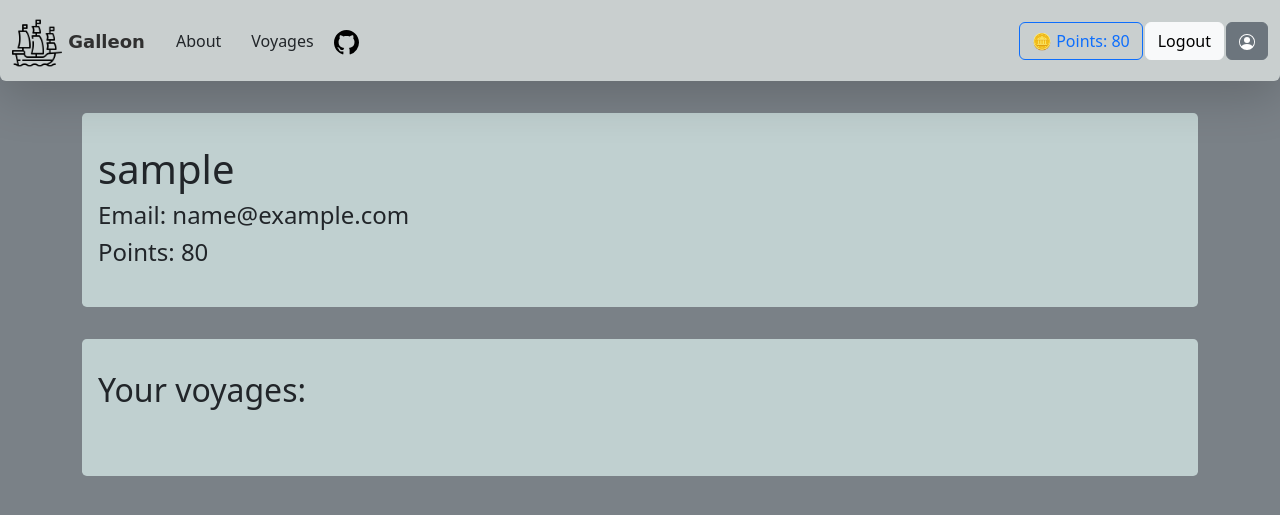
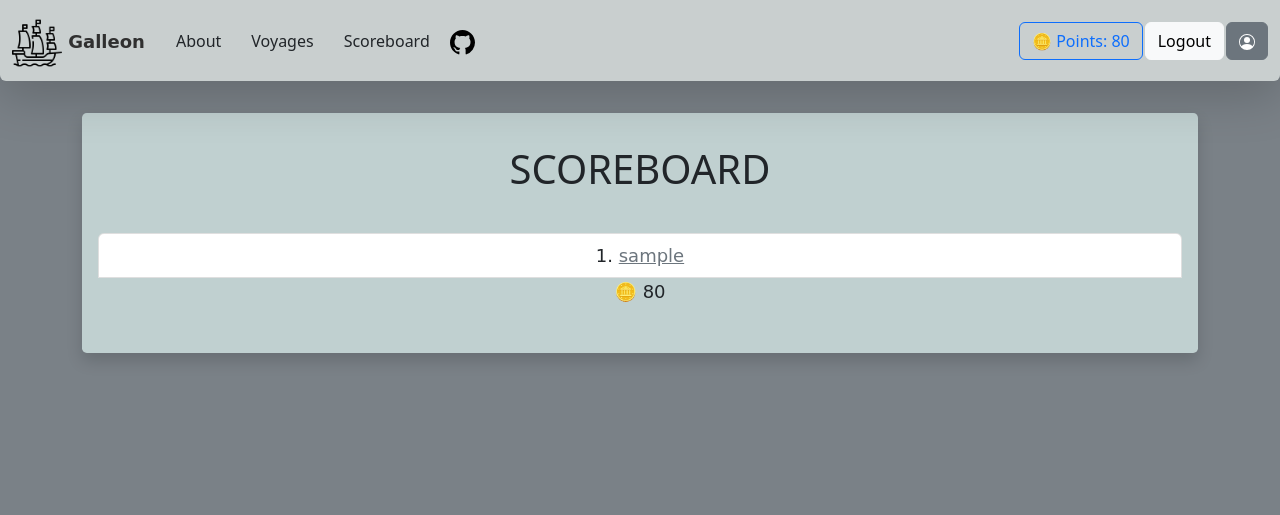
Before and after one commit to Augusto-Sant/galleon-project, a Django app: page /profile/ in a window 1280 px wide. Shown: the top 515 px of the page. Run offline with Django 4.2, Linux system fonts and the light colour scheme; the visitor is signed in with stand-in values (Sample User, id 1); data comes from the database, SQL or seed files in the repository; some web fonts are replaced.

Commit message:
added profile system with foreign keys and scoreboard, css not working as intended though

```diff
--- a/accounts/templates/accounts/base.html
+++ b/accounts/templates/accounts/base.html
@@ -28,8 +28,8 @@
               {% if user.is_authenticated %}
                 <li><a class="button1 btn btn-simple" href="{% url 'toolmanager:tool_index' %}">Voyages</a></li>
               {% else %}
-
               {% endif %}
+              <li><a class="button1 btn btn-simple" href="{% url 'accounts:all_profiles_view' %}">Scoreboard</a></li>
               <a href="https://github.com/Augusto-Sant"><svg xmlns="http://www.w3.org/2000/svg" width="25" height="25" fill="currentcolor Black" class="githu bi bi-github" viewBox="0 0 16 16">
                 <path d="M8 0C3.58 0 0 3.58 0 8c0 3.54 2.29 6.53 5.47 7.59.4.07.55-.17.55-.38 0-.19-.01-.82-.01-1.49-2.01.37-2.53-.49-2.69-.94-.09-.23-.48-.94-.82-1.13-.28-.15-.68-.52-.01-.53.63-.01 1.08.58 1.23.82.72 1.21 1.87.87 2.33.66.07-.52.28-.87.51-1.07-1.78-.2-3.64-.89-3.64-3.95 0-.87.31-1.59.82-2.15-.08-.2-.36-1.02.08-2.12 0 0 .67-.21 2.2.82.64-.18 1.32-.27 2-.27.68 0 1.36.09 2 .27 1.53-1.04 2.2-.82 2.2-.82.44 1.1.16 1.92.08 2.12.51.56.82 1.27.82 2.15 0 3.07-1.87 3.75-3.65 3.95.29.25.54.73.54 1.48 0 1.07-.01 1.93-.01 2.2 0 .21.15.46.55.38A8.012 8.012 0 0 0 16 8c0-4.42-3.58-8-8-8z"/>
               </svg></a>
@@ -37,9 +37,9 @@
             <!-- os de lá >> -->
             <ul class="navbar-nav ms-auto">
               {% if user.is_authenticated %}
-                <li><a class="btn btn-outline-primary" href="{% url 'accounts:profile_view' %}">🪙 Points: {{user.userprofile.profile_points}}</a></li>
+                <li><a class="btn btn-outline-primary" href="{% url 'accounts:all_profiles_view' %}">🪙 Points: {{user.userprofile.profile_points}}</a></li>
                 <li><a class="button1 btn btn-light" href="{% url 'accounts:logout' %}">Logout</a></li>
-                <li><a type="button" href="{% url 'accounts:profile_view' %}" class="btn btn-secondary">
+                <li><a type="button" href="{% url 'accounts:profile_view' user.id|add:'-1' %}" class="btn btn-secondary">
                 <svg xmlns="http://www.w3.org/2000/svg" width="16" height="16" fill="currentColor" class="bi bi-person-circle" viewBox="0 0 16 16">
                 <path d="M11 6a3 3 0 1 1-6 0 3 3 0 0 1 6 0z"/>
                 <path fill-rule="evenodd" d="M0 8a8 8 0 1 1 16 0A8 8 0 0 1 0 8zm8-7a7 7 0 0 0-5.468 11.37C3.242 11.226 4.805 10 8 10s4.757 1.225 5.468 2.37A7 7 0 0 0 8 1z"/>
--- a/accounts/templates/accounts/profile.html
+++ b/accounts/templates/accounts/profile.html
@@ -3,28 +3,31 @@
 {% block body_block %}
 
     <div class="jumbotron">
-        <h1>{{user.username}}</h1>
-        <h4>Email: {{user.email}}</h4>
-        <h4>Points: {{user.userprofile.profile_points}}</h4>
-    </div>
-    <div class="jumbotron">
-        <h2>Your voyages:</h2>
+        <h1 class="newfont fs-1">{{profile.user.username}}</h1>
+        <h4>Email: {{profile.user.email}}</h4>
+        <h4>Points: {{profile.profile_points}}</h4>
+        <p class="border-bottom border-dark"></p>
         <br>
-        {% if user.userprofile.portugal == True %}
-            <h2>Portugal</h2>
-        {% endif %}
-        {% if user.userprofile.andalusia == True %}
-            <h2>Andalusia</h2>
-        {% endif %}
-        {% if user.userprofile.nubia == True %}
-            <h2>Nubia</h2>
-        {% endif %}
-        {% if user.userprofile.england == True %}
-            <h2>England</h2>
-        {% endif %}
-        {% if user.userprofile.brazil == True %}
-            <h2>Brazil</h2>
-        {% endif %}
+        <details>
+            <summary>Voyages:</summary>
+            <p></p>
+            <br>
+            {% if profile.portugal == True %}
+                <h4 class="border-bottom border-dark">Portugal</h4>
+            {% endif %}
+            {% if profile.andalusia == True %}
+                <h4 class="border-bottom border-dark">Andalusia</h4>
+            {% endif %}
+            {% if profile.nubia == True %}
+                <h4 class="border-bottom border-dark">Nubia</h4>
+            {% endif %}
+            {% if profile.england == True %}
+                <h4 class="border-bottom border-dark">England</h4>
+            {% endif %}
+            {% if profile.brazil == True %}
+                <h4 class="border-bottom border-dark">Brazil</h4>
+            {% endif %}
+        </details>
     </div>
 
 
--- /dev/null
+++ b/accounts/templates/accounts/profile_scoreboard.html
@@ -0,0 +1,16 @@
+{% extends "accounts/base.html" %}
+
+{% block body_block %}
+
+    <div class="jumbotron shadow">
+        <h1 align="center">SCOREBOARD</h1>
+        <br>
+        <ol align="center" class="newfont list-group list-group-numbered">
+            {% for profile in all_users %}
+                <li class="nav-text list-group-item"><a class="link-secondary" href="{{profile.user.id|add:'-1'}}">{{profile.user.username}}</a></li>
+                <li><p>🪙 {{profile.profile_points}}</p></li>
+            {% endfor %}
+        </ol>
+    </div>
+
+{% endblock %}
--- a/accounts/urls.py
+++ b/accounts/urls.py
@@ -9,6 +9,7 @@ urlpatterns = [
     path("login/",views.login_form_view,name="login_form_view"),
     path("user_login",views.user_login,name='user_login'),
     path('logout/',views.user_logout,name="logout"),#main logout link
-    path("profile/",views.ProfileView.as_view(),name="profile_view"),
+    path("profile/",views.all_profiles_view,name="all_profiles_view"),
+    path("profile/<int:user_profile_id>/",views.profile_view,name="profile_view"),
     path("about/",views.AboutView.as_view(),name="about_view")
 ]
--- a/accounts/views.py
+++ b/accounts/views.py
@@ -7,6 +7,7 @@ from django.contrib.auth.decorators import login_required
 from django.contrib.auth.models import User
 from django.views.generic import View,TemplateView
 #accounts APPS ARE ALL THINGS RELATED TO ACCOUNT/LOGIN/SIGN UP
+from . import models
 
 #HOME PRINCIPAL --
 class IndexView(TemplateView):
@@ -19,9 +20,16 @@ class AboutView(TemplateView):
     template_name = 'accounts/about.html'
 
 #PROFILE --
-class ProfileView(TemplateView):
-    """Profile template view in accounts"""
-    template_name = 'accounts/profile.html'
+def all_profiles_view(request):
+    """Return all profiles registered in site ordered by points"""
+    profiles_list = models.UserProfile.objects.order_by('-profile_points')[:10]
+    return render(request,'accounts/profile_scoreboard.html',{"all_users":profiles_list})
+
+def profile_view(request,user_profile_id):
+    """returns profile.html with a profile context"""
+    profiles_list = models.UserProfile.objects.order_by('id')
+    profile = profiles_list[user_profile_id-1]
+    return render(request,'accounts/profile.html',{"profile":profile})
 
 #LOGIN SYSTEM --
 def login_form_view(request):
--- a/toolmanager/templates/toolmanager/index.html
+++ b/toolmanager/templates/toolmanager/index.html
@@ -12,7 +12,7 @@
     <title>tool</title>
 </head>
 <body>
-    <div class="back row row-cols-1 row-cols-md-3 mb-3 bg-darken text-center">
+    <div class="jumbotron row row-cols-1 row-cols-md-3 mb-3 text-center shadow-lg">
     <!-- andalusia -->
     <div class="andalusia-card container text-center">
         <div class="newfont container">
```
Also changed, not shown: toolmanager/static/css/toolmanager.css (+4 -4 lines), toolmanager/static/img/world-map.jpg.
